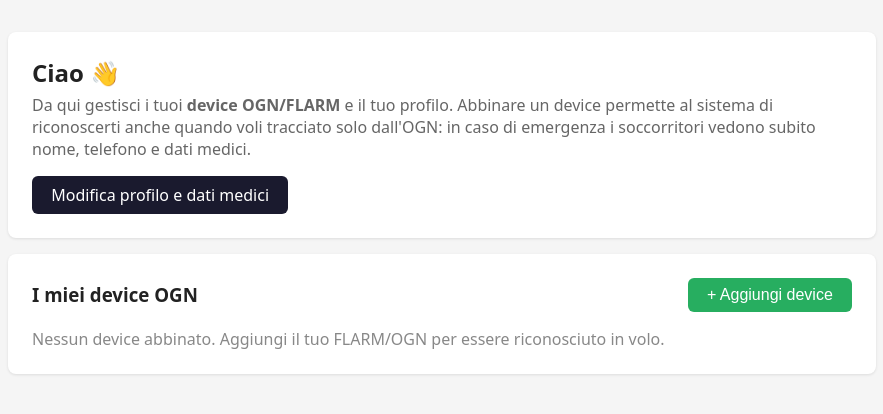
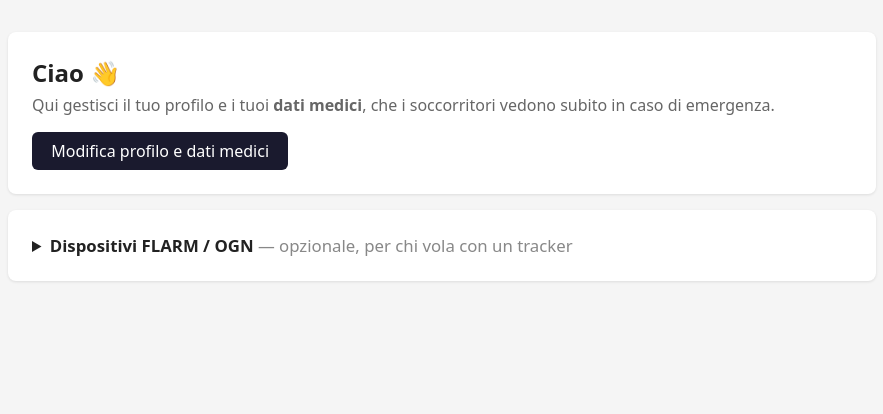
Before and after one commit to that-ugly-cat/grappasafe, a Python web app: template templates/me.html in a window 1280 px wide. Shown: the part 66-480 px from the top of the page, without its empty margins (198-1081 px from the left). Run offline with Jinja, Linux system fonts and the light colour scheme; the template is opened without the code that fills it, so the values that code supplies are empty.

Commit message:
Collapse the FLARM/OGN device section on /me so non-pilots can skip it

```diff
--- a/templates/me.html
+++ b/templates/me.html
@@ -5,10 +5,8 @@
 <div class="card">
   <h2 style="margin-bottom:.3rem">Ciao {{ user.nome }} 👋</h2>
   <p style="color:#666">
-    Da qui gestisci i tuoi <strong>device OGN/FLARM</strong> e il tuo profilo.
-    Abbinare un device permette al sistema di riconoscerti anche quando voli
-    tracciato solo dall'OGN: in caso di emergenza i soccorritori vedono subito
-    nome, telefono e dati medici.
+    Qui gestisci il tuo profilo e i tuoi <strong>dati medici</strong>, che i
+    soccorritori vedono subito in caso di emergenza.
   </p>
   <div style="margin-top:1rem">
     <a href="/profile" class="btn btn-primary">Modifica profilo e dati medici</a>
@@ -16,8 +14,19 @@
 </div>
 
 <div class="card">
+  <details {% if devices %}open{% endif %}>
+  <summary style="cursor:pointer;font-weight:600;font-size:1.05rem">
+    Dispositivi FLARM / OGN
+    <span style="font-weight:400;color:#888">— opzionale, per chi vola con un tracker</span>
+  </summary>
+  <p style="color:#888;font-size:.9rem;margin:.7rem 0 1.2rem">
+    Serve solo se voli con parapendio, deltaplano o aliante e hai un tracker
+    FLARM/OGN a bordo: abbinarlo permette al sistema di riconoscerti quando sei
+    tracciato solo dall'OGN. La maggior parte degli utenti può ignorare questa sezione.
+  </p>
+
   <div style="display:flex;align-items:center;justify-content:space-between;margin-bottom:1rem">
-    <h3>I miei device OGN</h3>
+    <h3 style="font-size:1.05rem">I miei device</h3>
     <button class="btn btn-success" onclick="openForm()">+ Aggiungi device</button>
   </div>
 
@@ -62,6 +71,7 @@
       <span id="dev-error" class="error"></span>
     </div>
   </div>
+  </details>
 </div>
 
 <script>
```
